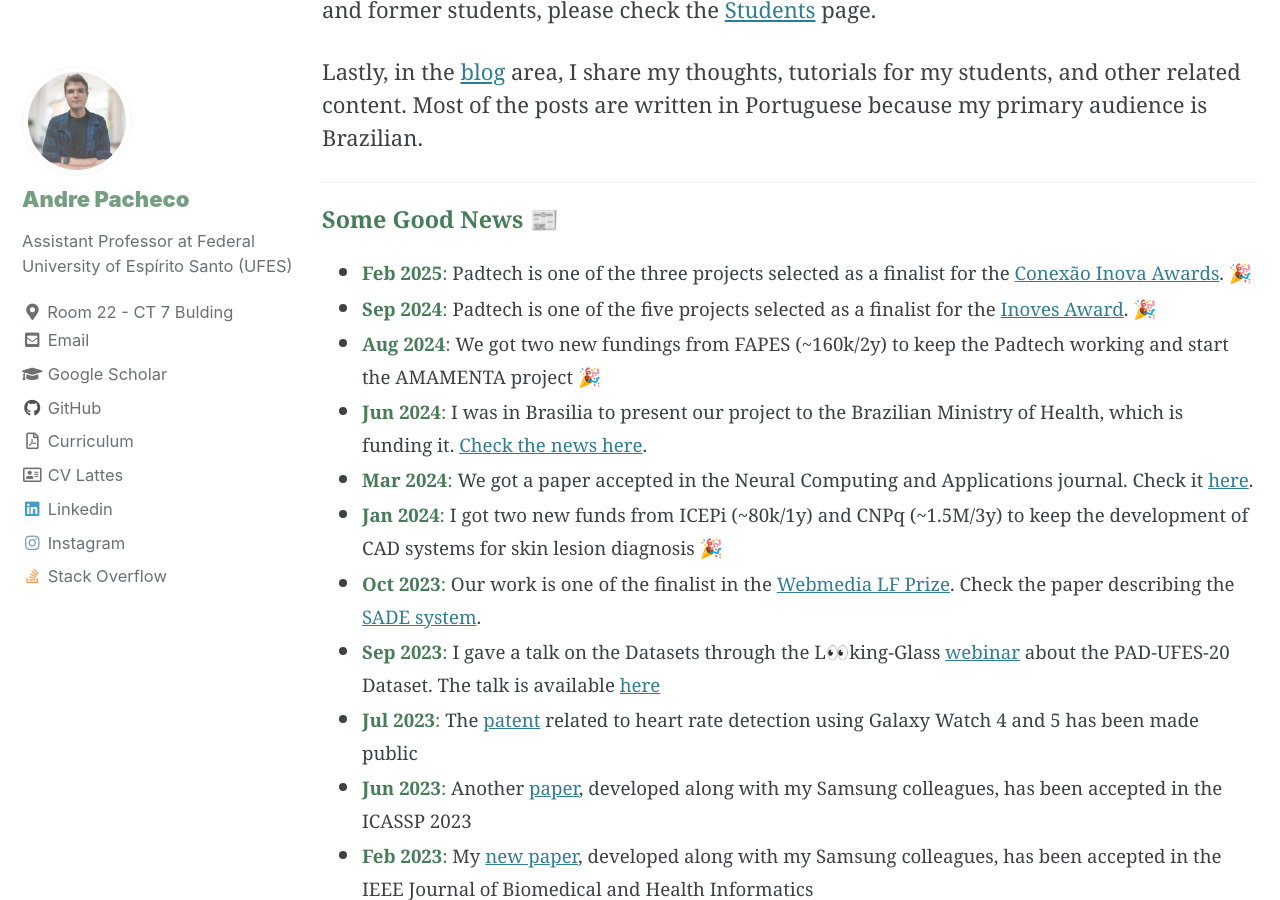
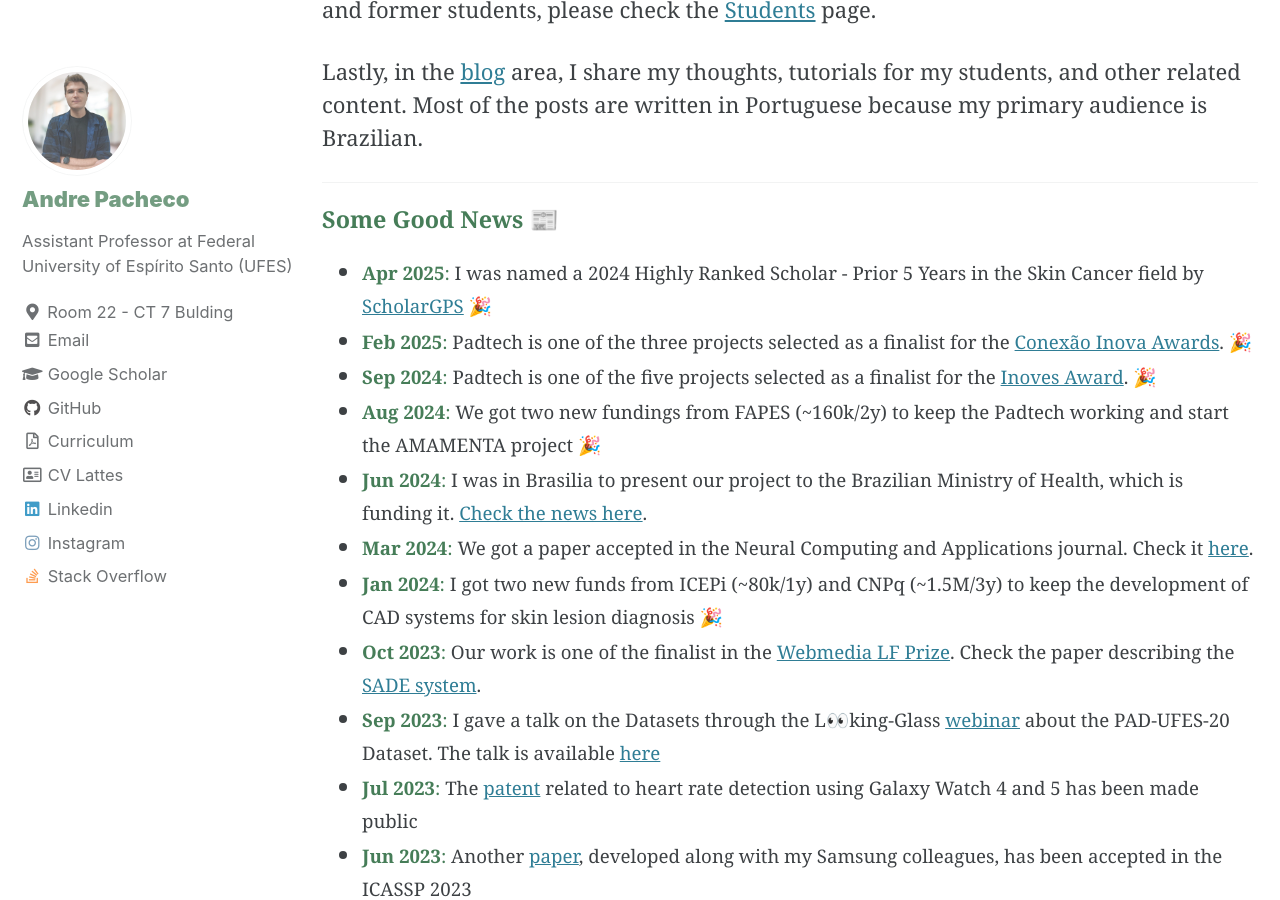
Before and after one commit to paaatcha/paaatcha.github.io, a Jekyll site: the page built from index.md, in a window 1280 px wide and 900 px high, scrolled down 637 px. Built offline with Jekyll 4.4.1, drawn with Linux system fonts in a browser that asks for light colours; cached includes are drawn as plain includes.

Commit message:
adding scholargps

```diff
--- a/index.md
+++ b/index.md
@@ -26,6 +26,7 @@ ___
 #### Some Good News 📰
 {: .index_color}
 
++ <span class="news"> <span class="index_color"> **Apr 2025**: </span> I was named a 2024 Highly Ranked Scholar - Prior 5 Years in the Skin Cancer field by [ScholarGPS](https://scholargps.com/scholars/27245427188463/andre-g-c-pacheco?e_ref=91df6de506ce0df43542) 🎉</span>
 + <span class="news"> <span class="index_color"> **Feb 2025**: </span> Padtech is one of the three projects selected as a finalist for the [Conexão Inova Awards](https://www.conexaoinovacaopublica.org/). 🎉</span>
 + <span class="news"> <span class="index_color"> **Sep 2024**: </span> Padtech is one of the five projects selected as a finalist for the [Inoves Award](https://inoves.es.gov.br/). 🎉</span>
 + <span class="news"> <span class="index_color"> **Aug 2024**: </span> We got two new fundings from FAPES (~160k/2y) to keep the Padtech working and start the AMAMENTA project 🎉</span>
```
